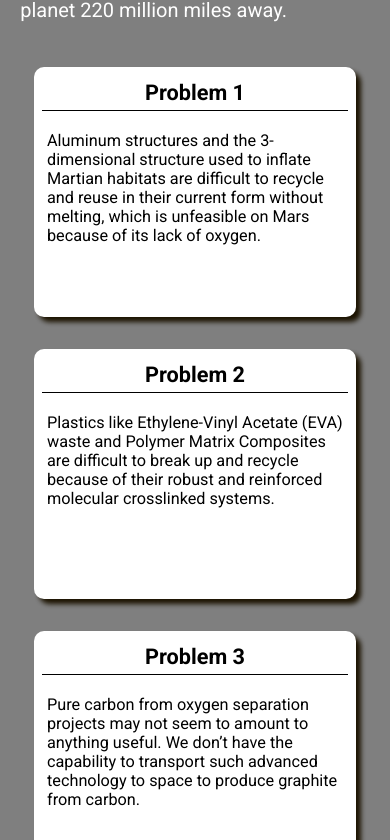
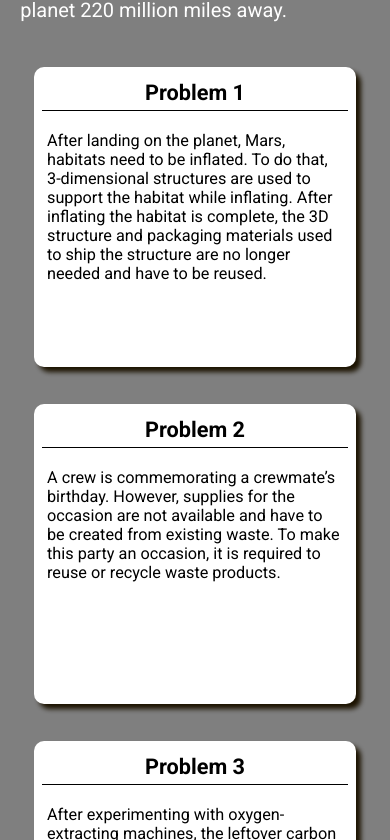
Before and after one commit to JeffZhou3127/Base-3R4, a React (Vite) app: page / in a window 390 px wide. Shown: the part 1944-2784 px from the top of the page. Built offline with nearby package versions, Linux system fonts and the light colour scheme.

Commit message:
Update cards

```diff
--- a/src/features/ourDesign/OurDesign.module.css
+++ b/src/features/ourDesign/OurDesign.module.css
@@ -42,6 +42,6 @@
 @media only screen and (max-width: 850px) {
   .container {
     grid-template: repeat(3, var(--card-height)) / 1fr;
-    height: 900px;
+    height: 1025px;
   }
 }
--- a/src/features/ourDesign/problemsSlice.js
+++ b/src/features/ourDesign/problemsSlice.js
@@ -8,19 +8,19 @@ const problems = createSlice({
         num: 1,
         name: "Residence Renovations",
         description:
-          "Aluminum structures and the 3-dimensional structure used to inflate Martian habitats are difficult to recycle and reuse in their current form without melting, which is unfeasible on Mars because of its lack of oxygen.",
+          "After landing on the planet, Mars, habitats need to be inflated. To do that, 3-dimensional structures are used to support the habitat while inflating. After inflating the habitat is complete, the 3D structure and packaging materials used to ship the structure are no longer needed and have to be reused.",
       },
       {
         num: 2,
         name: "Cosmic Celebrations",
         description:
-          "Plastics like Ethylene-Vinyl Acetate (EVA) waste and Polymer Matrix Composites are difficult to break up and recycle because of their robust and reinforced molecular crosslinked systems.",
+          "A crew is commemorating a crewmate’s birthday. However, supplies for the occasion are not available and have to be created from existing waste. To make this party an occasion, it is required to reuse or recycle waste products.",
       },
       {
         num: 3,
         name: "Daring Discoveries",
         description:
-          "Pure carbon from oxygen separation projects may not seem to amount to anything useful. We don’t have the capability to transport such advanced technology to space to produce graphite from carbon.",
+          "After experimenting with oxygen-extracting machines, the leftover carbon and machinery parts are subject to reuse. The leftover carbon and parts like mesh and filters need to be either recycled or reused.",
       },
     ],
   },
--- a/src/style.css
+++ b/src/style.css
@@ -5,7 +5,7 @@
 }
 
 :root {
-  --card-height: 350px;
+  --card-height: 400px;
 }
 
 html {
@@ -19,6 +19,6 @@ h2 {
 
 @media only screen and (max-width: 850px) {
   :root {
-    --card-height: 250px;
+    --card-height: 300px;
   }
 }
```
